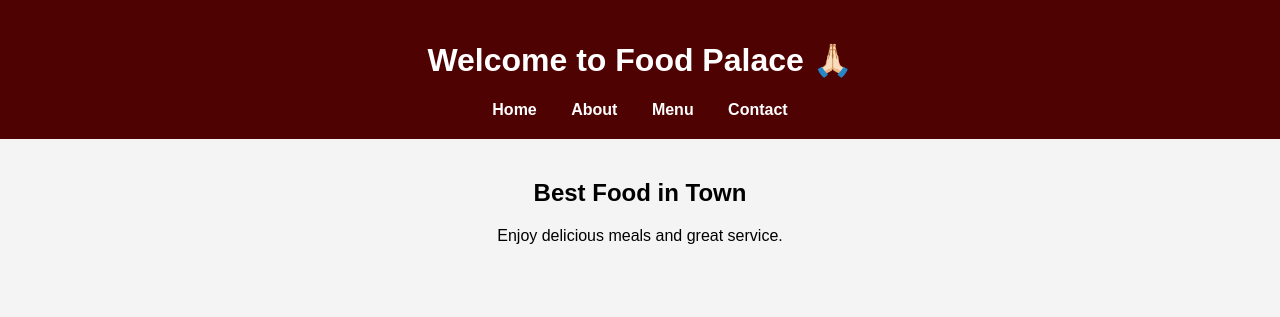
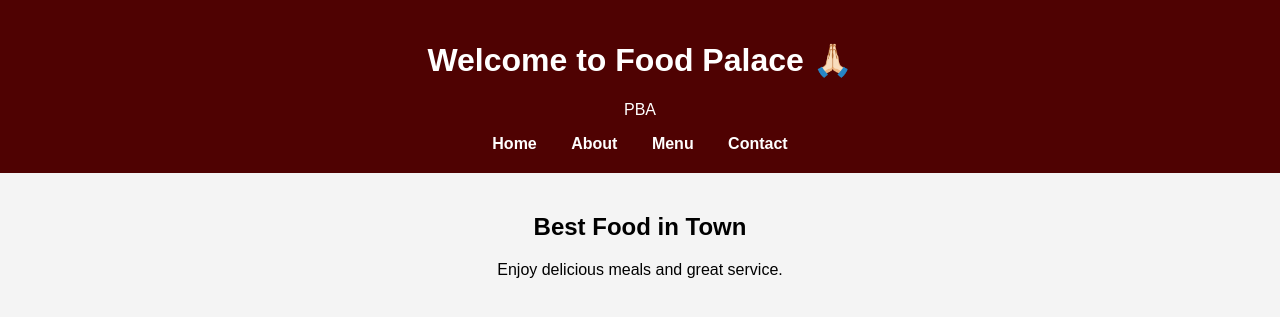
Before and after one commit to Manthan0019/Restaurant_menu_website, a Flask app: page / in a window 1280 px wide. Shown: the top 317 px of the page. Run offline with Flask 3, Linux system fonts and the light colour scheme.

Commit message:
Add paragraph to index.html

```diff
--- a/templates/index.html
+++ b/templates/index.html
@@ -9,6 +9,7 @@
 
 <header>
 <h1>Welcome to Food Palace 🙏🏻</h1>
+<p>PBA </p>
 <nav>
 <a href="/">Home</a>
 <a href="/about">About</a>
```
